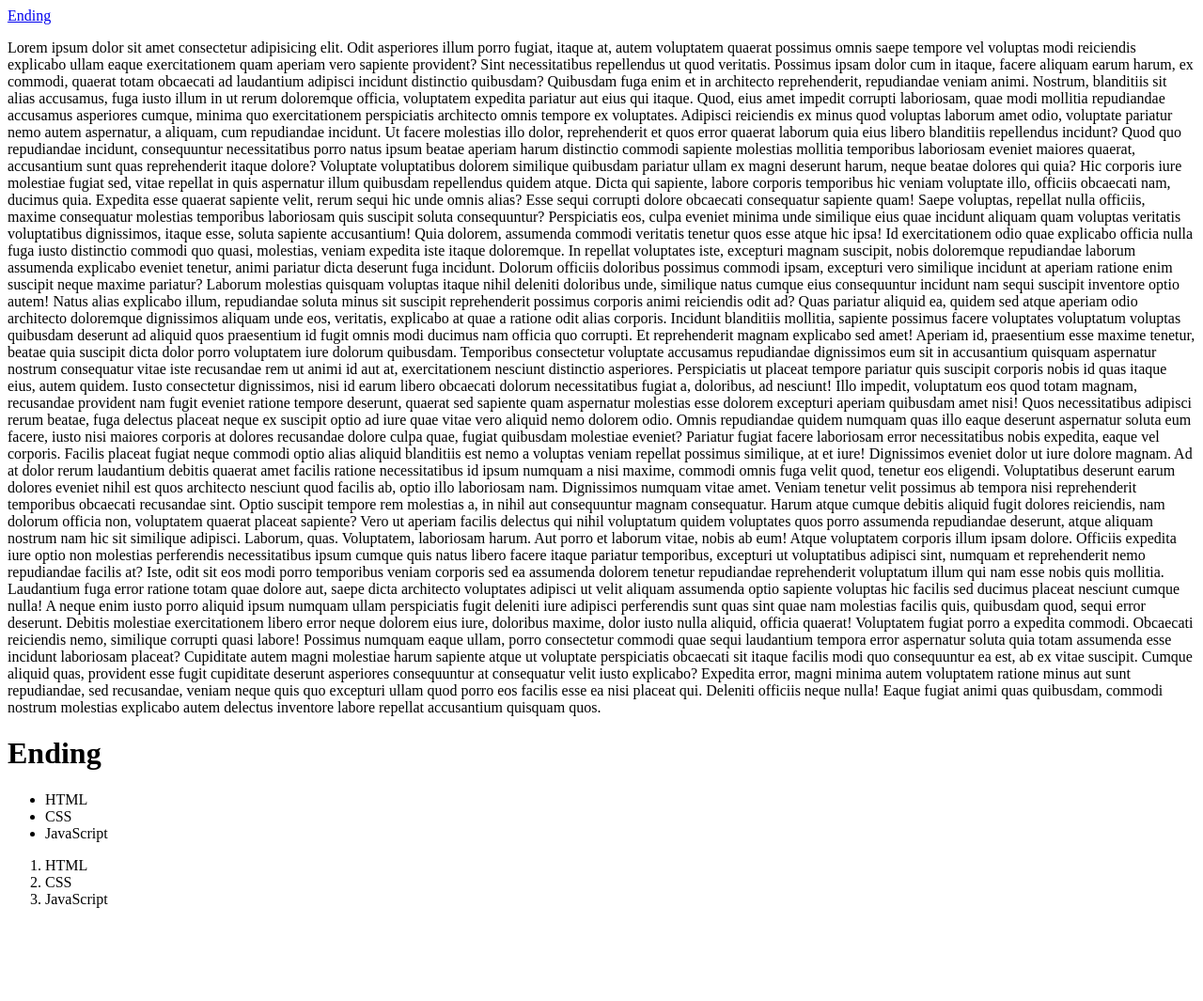
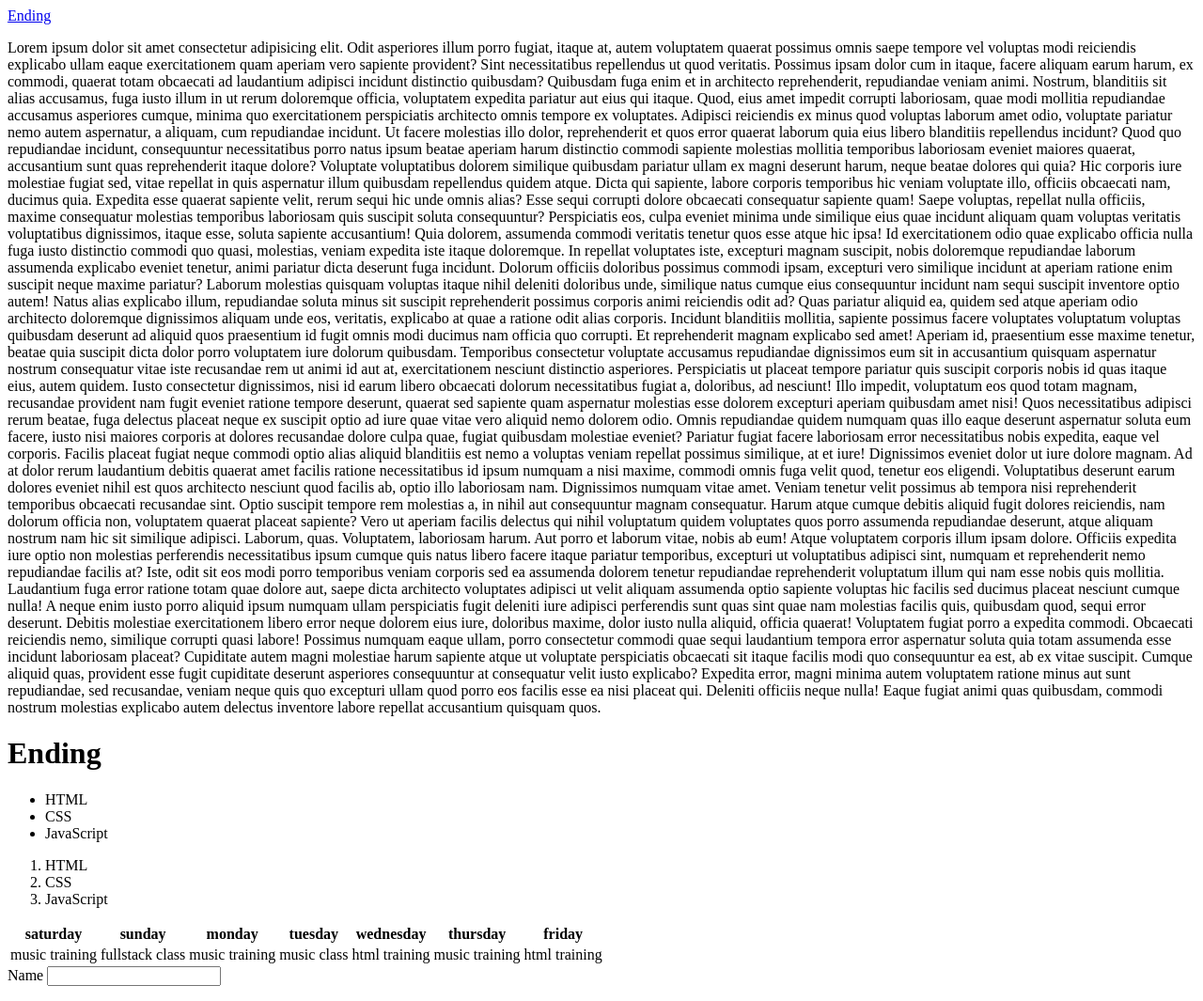
Before and after one commit to ElahehGazmeh/train-git, a plain HTML site: page index.html in a window 1280 px wide. Shown: the whole page at 94% size. Before the commit the page ends 982 px from the top, so only its background shows below. Drawn offline with Linux system fonts and the light colour scheme.

Commit message:
first table

```diff
--- a/index.html
+++ b/index.html
@@ -19,5 +19,29 @@
         <li>CSS</li>
         <li>JavaScript</li>
     </ol>
+    <table>
+        <tr>
+            <th>saturday</th>
+            <th>sunday</th>
+            <th>monday</th>
+            <th>tuesday</th>
+            <th>wednesday</th>
+            <th>thursday</th>
+            <th>friday</th>
+        </tr>
+        <td>music training</td>
+        <td>fullstack class</td>
+        <td>music training</td>
+        <td>music class</td>
+        <td>html training</td>
+        <td>music training</td>
+        <td>html training</td>
+
+    </table>
+    <form actio="#>
+        <label for="name">Name</label>
+        <input type+"text" id="name" minlenght="3" maxlength="10" required
+
+    </form>
 </body>
 </html>
```
